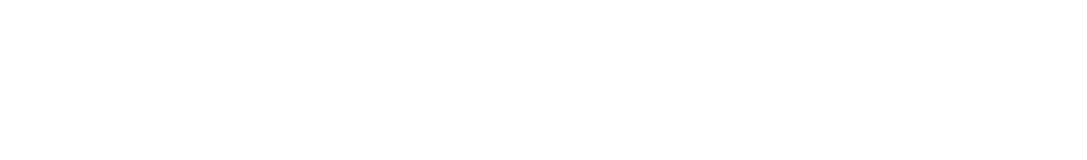
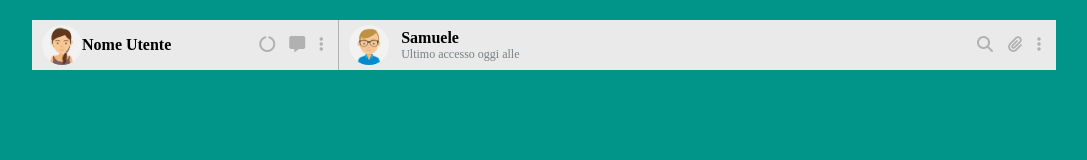
Before and after one commit to NicoloYan/vue-boolzapp, a plain HTML site: page Milestone 1/index.html in a window 1280 px wide. Shown: the whole page, without its empty margins (96-1183 px from the left). Drawn offline with nearby package versions, Linux system fonts and the light colour scheme.

Commit message:
Top bar completed

```diff
--- a/Milestone 1/css/style.css
+++ b/Milestone 1/css/style.css
@@ -4,3 +4,69 @@
     padding: 0;
     box-sizing: border-box;
 }
+
+/* BODY */
+.outer_container {
+    background-color: #009588;
+}
+
+/* GENERAL */
+img {
+    border-radius: 50%;
+}
+
+/* WRAPPER */
+.app_wrapper {
+    height: 100vh;
+    margin: auto;
+    padding: 20px 0;
+    width: 80%;
+}
+
+/* TOP BAR */
+.top_bar {
+    display: flex;
+    height: 50px;
+    background-color: #eaeaea;
+}
+.top_left {
+    width: 30%;
+    display: flex;
+    align-items: center;
+    justify-content: space-between;
+    border-right: 1px solid #b1b1b1;
+}
+.top_right {
+    width: 70%;
+    display: flex;
+    align-items: center;
+    justify-content: space-between;
+}
+.user_info img {
+    width: 40px;
+    margin-left: 10px;
+}
+.user_info {
+    display: flex;
+    align-items: center;
+}
+.user_name {
+    font-weight: bold;
+}
+.actions {
+    justify-content: flex-end;
+    padding-right: 10px;
+}
+.actions i {
+    margin: 0 5px;
+    color: #b1b1b1;
+}
+.contact_details {
+    display: flex;
+    flex-direction: column;
+    margin-left: 12px;
+}
+.last_access {
+    font-size: 12px;
+    color: #788083;
+}
--- a/Milestone 1/index.html
+++ b/Milestone 1/index.html
@@ -10,7 +10,52 @@
     <title>Boolzap Web</title>
 </head>
 <body>
+    <div class="outer_container">
+        <!-- App Wrapper -->
+        <div class="app_wrapper">
 
+            <!-- Root -->
+            <div id="root">
+                <!-- Top Bar -->
+                <div class="top_bar">
+
+                    <!-- Top Left -->
+                    <div class="top_left">
+                        <div class="user_info">
+                            <img src="img/avatar_io.jpg" alt="User Picture">
+
+                            <span class="user_name">
+                                Nome Utente
+                            </span>
+                        </div>
+                        <div class="actions">
+                            <i class="fa-solid fa-circle-notch"></i>
+                            <i class="fa-solid fa-message"></i>
+                            <i class="fa-solid fa-ellipsis-vertical"></i>
+                        </div>
+                    </div>
+
+                    <!-- Top right -->
+                    <div class="top_right">
+                        <div class="user_info">
+                            <img src="img/avatar_3.jpg" alt="Samuele">
+                            <div class="contact_details">
+                                <div class="user_name">Samuele</div>
+                                <div class="last_access">Ultimo accesso oggi alle</div>
+                            </div>
+                        </div>
+                        <div class="actions">
+                            <i class="fa-solid fa-magnifying-glass"></i>
+                            <i class="fa-solid fa-paperclip"></i>
+                            <i class="fa-solid fa-ellipsis-vertical"></i>
+                        </div>
+                    </div>
+                </div>
+
+            </div>
+
+        </div>
+    </div>
 
 </body>
 </html>
```
Also changed, not shown: Milestone 1/img/avatar_1.jpg (added), Milestone 1/img/avatar_2.jpg (added), Milestone 1/img/avatar_3.jpg (added), Milestone 1/img/avatar_4.jpg (added), Milestone 1/img/avatar_5.jpg (added), Milestone 1/img/avatar_6.jpg (added), Milestone 1/img/avatar_7.jpg (added), Milestone 1/img/avatar_8.jpg (added), Milestone 1/img/avatar_io.jpg (added), Milestone 1/img/mine.jpg (added).
